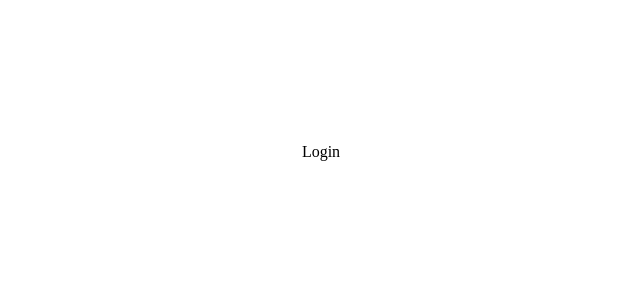
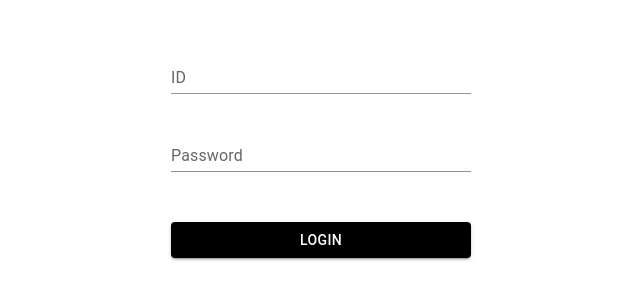
Before and after one commit to MEDIFLIX/ST_FE, a React (Create React App) app in the folder st_fe/: page /login in a window 1280 px wide. Shown: the part 248-548 px from the top of the page, without its empty margins (319-959 px from the left). Built offline with nearby package versions, Linux system fonts and the light colour scheme.

Commit message:
feat : Login 컴포넌트 추가

```diff
--- a/st_fe/src/pages/Login/Login.tsx
+++ b/st_fe/src/pages/Login/Login.tsx
@@ -1,7 +1,42 @@
+import { Button, TextField } from '@mui/material';
+import { useNavigate } from 'react-router';
+import styled from 'styled-components';
 import { CenterContainer } from '../../styles/GlobalStyle';
 
+const LoginContainer = styled.div`
+  display: flex;
+  flex-direction: column;
+  width: 300px;
+`;
+
 const Login = () => {
-  return <CenterContainer>Login</CenterContainer>;
+  const navigate = useNavigate();
+
+  const handleLogin = () => {
+    navigate(`/main`);
+  };
+
+  return (
+    <CenterContainer>
+      <LoginContainer>
+        <TextField
+          id="standard-basic"
+          label="ID"
+          variant="standard"
+          sx={{ marginBottom: '30px' }}
+        />
+        <TextField
+          id="standard-basic"
+          label="Password"
+          variant="standard"
+          sx={{ marginBottom: '50px' }}
+        />
+        <Button variant="contained" sx={{ backgroundColor: 'black' }} onClick={handleLogin}>
+          Login
+        </Button>
+      </LoginContainer>
+    </CenterContainer>
+  );
 };
 
 export default Login;
```
